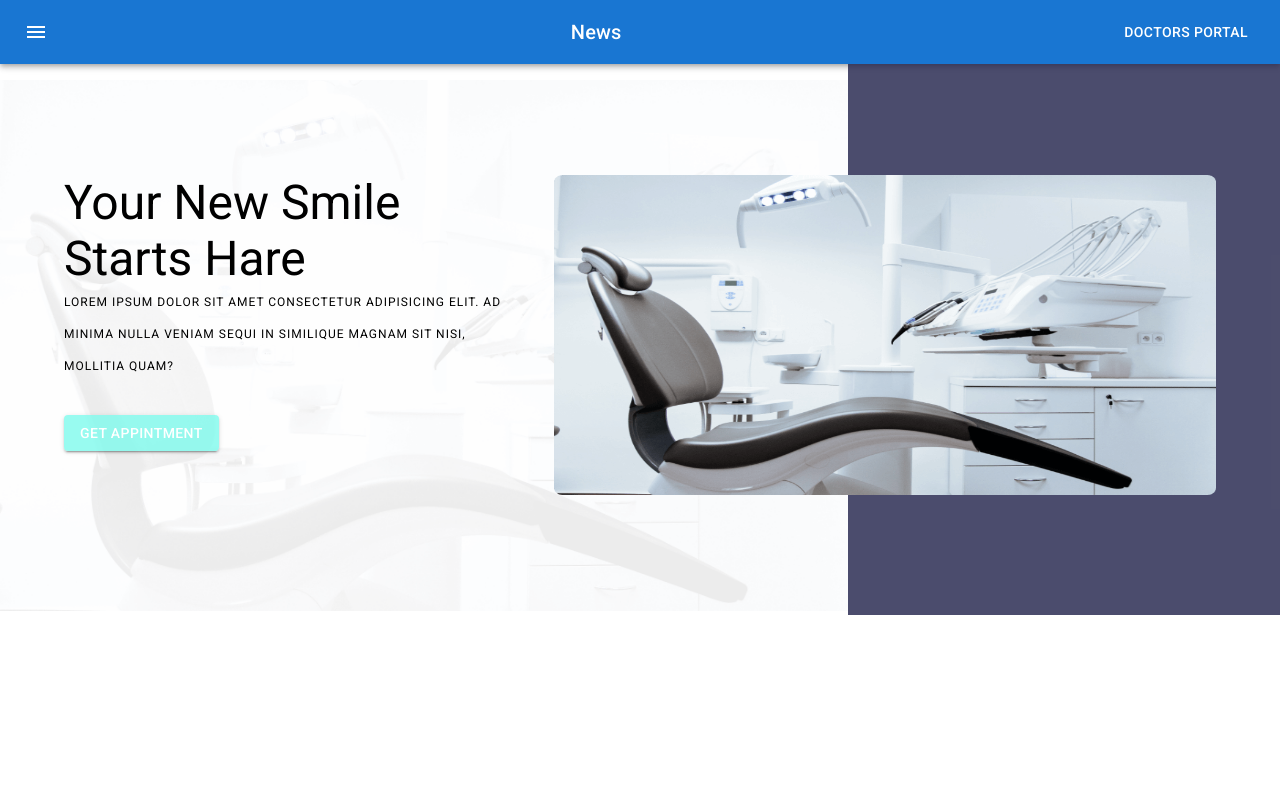
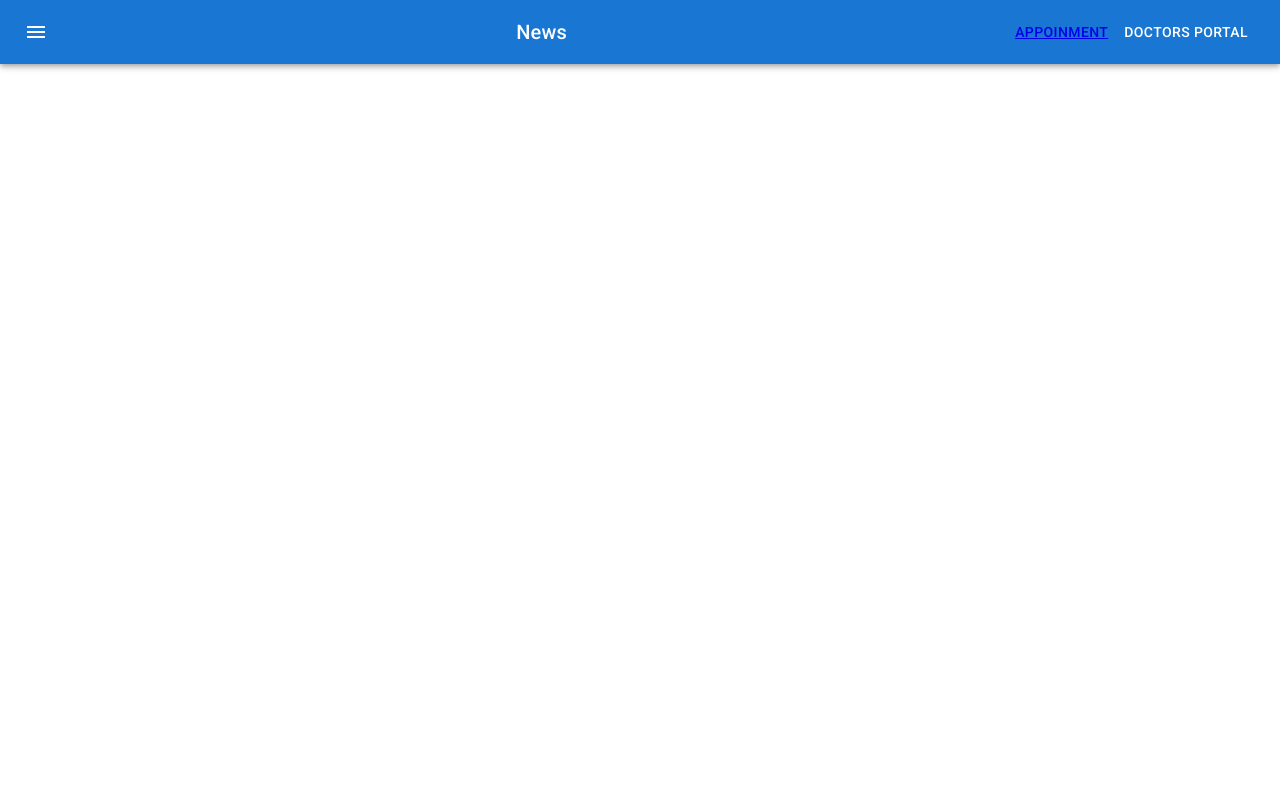
Before and after one commit to GitMohammd/Doctors-Portal, a React (Create React App) app: page /appointment in a window 1280 px wide. Shown: the top 800 px of the page. Built offline with nearby package versions, Linux system fonts and the light colour scheme.

Commit message:
startAppointPart

```diff
--- a/src/App.js
+++ b/src/App.js
@@ -1,10 +1,15 @@
 import './App.css';
 import Home from './Pages/Home/Home/Home';
+import {  Routes, Route } from "react-router-dom";
+import Appointment from './Pages/Appointment/Appointment/Appointment';
 
 function App() {
   return (
     <div className="App">
-      <Home></Home>
+      <Routes>
+        <Route path="/" element={<Home />} />
+        <Route path="/appointment" element={<Appointment />} />
+      </Routes>
     </div>
   );
 }
--- /dev/null
+++ b/src/Pages/Appointment/Appointment/Appointment.js
@@ -0,0 +1,14 @@
+import React from 'react';
+import Navigation from '../../Shared/Navigation/Navigation';
+import AppointmentHeader from '../AppointmentHeader/AppointmentHeader';
+
+const Appointment = () => {
+    return (
+        <div>
+            <Navigation></Navigation>
+            <AppointmentHeader></AppointmentHeader>
+        </div>
+    );
+};
+
+export default Appointment;
--- /dev/null
+++ b/src/Pages/Appointment/AppointmentHeader/AppointmentHeader.js
@@ -0,0 +1,11 @@
+import React from 'react';
+
+const AppointmentHeader = () => {
+    return (
+        <div>
+
+        </div>
+    );
+};
+
+export default AppointmentHeader;
--- a/src/Pages/Shared/Navigation/Navigation.js
+++ b/src/Pages/Shared/Navigation/Navigation.js
@@ -6,6 +6,7 @@ import Typography from "@mui/material/Typography";
 import Button from "@mui/material/Button";
 import IconButton from "@mui/material/IconButton";
 import MenuIcon from "@mui/icons-material/Menu";
+import { Link } from "react-router-dom";
 
 const Navigation = () => {
   return (
@@ -25,6 +26,9 @@ const Navigation = () => {
             <Typography variant="h6" component="div" sx={{ flexGrow: 1 }}>
               News
             </Typography>
+            <Button>
+              <Link to="/appointment">Appoinment</Link>
+            </Button>
             <Button color="inherit">Doctors Portal</Button>
           </Toolbar>
         </AppBar>
```
